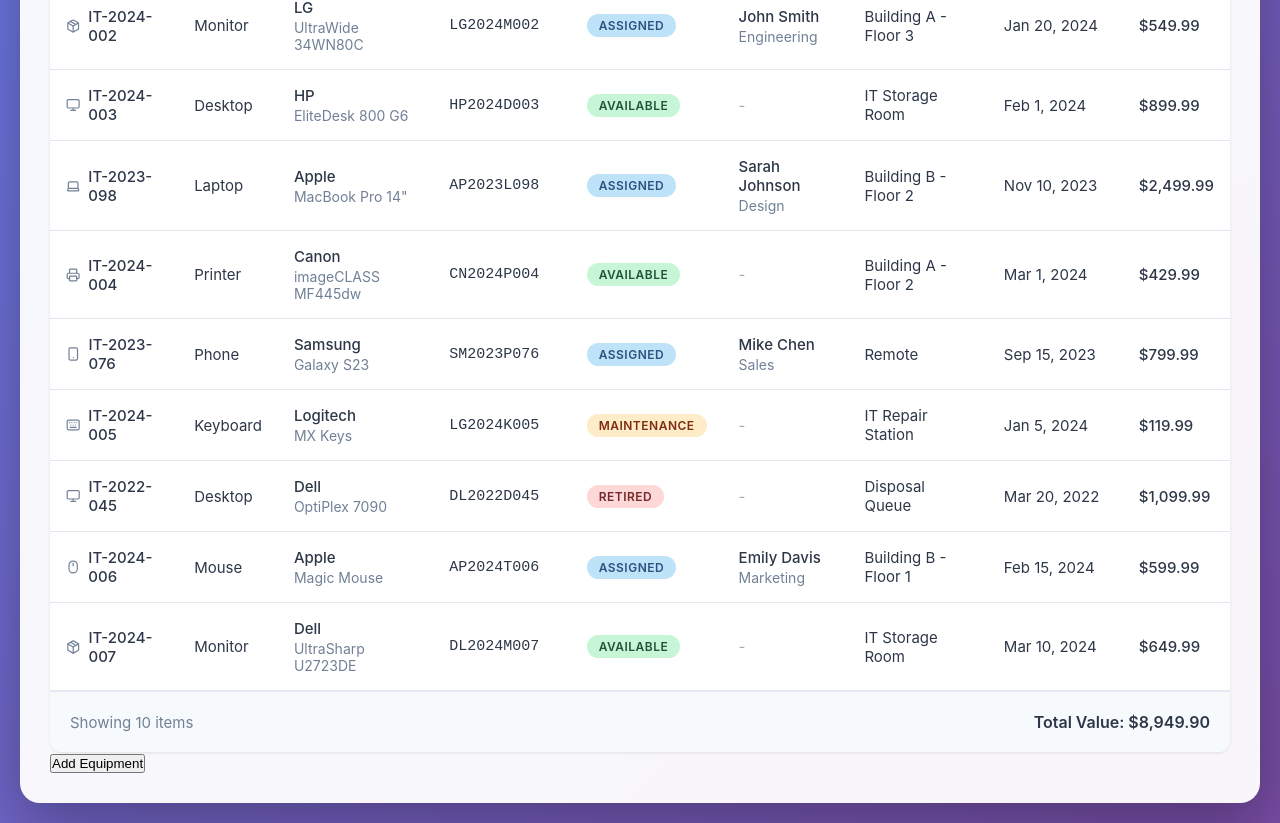
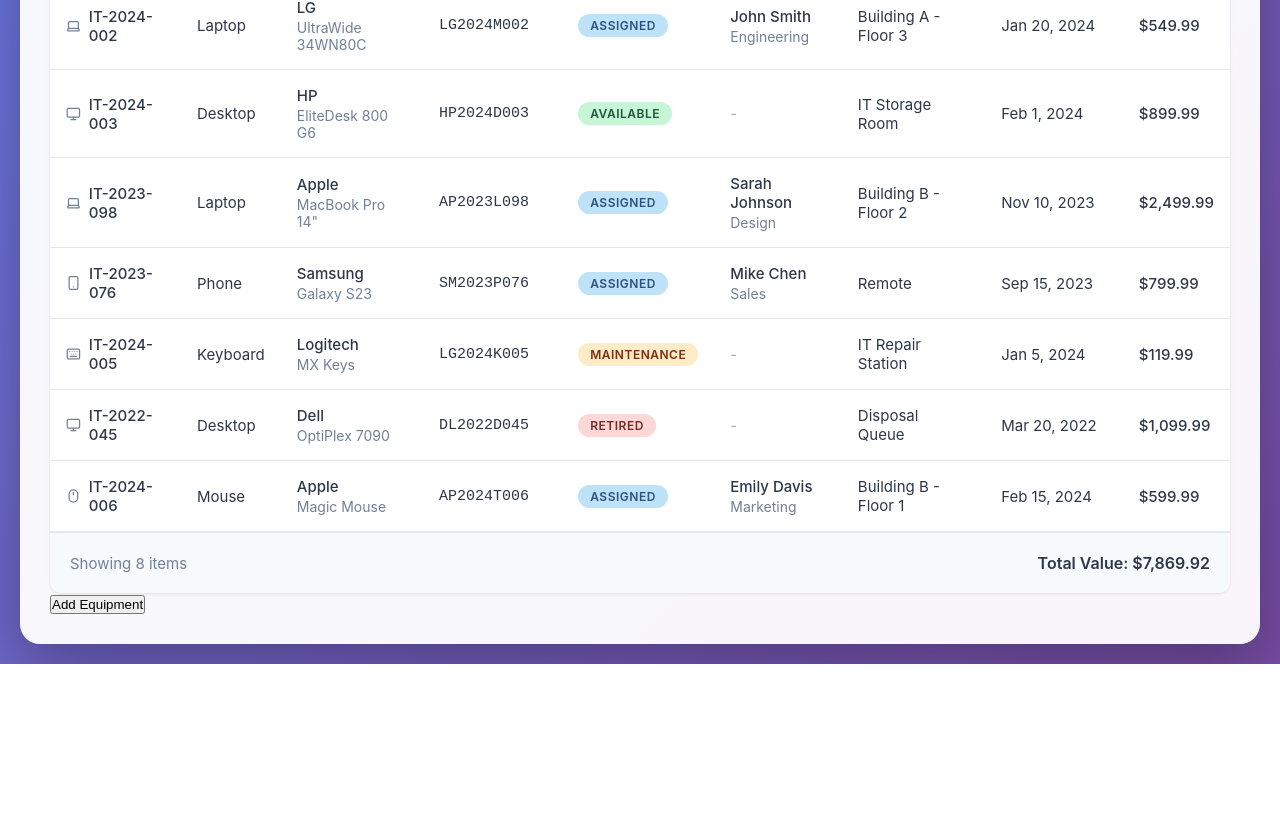
Before and after one commit to cjsachs/Management-Inventory-System, a React (Vite) app in the folder app/: page / in a window 1280 px wide. Shown: the part 537-1360 px from the top of the page. After the commit the page ends 1201 px from the top, so only its background shows below. Built offline with nearby package versions, Linux system fonts and the light colour scheme.

Commit message:
deleted printer types

```diff
--- a/app/src/App.css
+++ b/app/src/App.css
@@ -502,11 +502,10 @@
     flex-direction: column;
     gap: 10px;
     align-items: flex-start;
+    cursor: pointer;
+    transition: all 0.3s ease;
+    position: relative;
   }
-}
-  cursor: pointer;
-  transition: all 0.3s ease;
-  position: relative;
 }
 
 .tab:hover {
--- a/app/src/components/AddEquipmentForm.tsx
+++ b/app/src/components/AddEquipmentForm.tsx
@@ -51,7 +51,6 @@
     'Laptop',
     'Desktop',
     'Phone',
-    'Printer',
     'Keyboard',
     'Mouse',
   ];
--- a/app/src/components/EquipmentList.tsx
+++ b/app/src/components/EquipmentList.tsx
@@ -1,4 +1,4 @@
-import { Keyboard, Laptop, Monitor, Mouse, Package, Printer, Smartphone } from "lucide-react";
+import { Keyboard, Laptop, Monitor, Mouse, Package, Smartphone } from "lucide-react";
 import type { Equipment, EquipmentStatus, EquipmentType } from "../types/equipment";
 
 interface EquipmentListProps {
@@ -13,7 +13,6 @@
       'Laptop': Laptop,
       'Desktop': Monitor,
       'Phone': Smartphone,
-      'Printer': Printer,
       'Keyboard': Keyboard,
       'Mouse': Mouse
     };
--- a/app/src/data/sampleData.ts
+++ b/app/src/data/sampleData.ts
@@ -16,13 +16,12 @@
     location: 'Building A - Floor 3',
     purchaseDate: '2024-01-15',
     purchaseCost: 1299.99,
-    warrantyExpiry: '2027-01-15',
     notes: 'Upgraded RAM to 32GB'
   },
   {
     id: 2,
     assetTag: 'IT-2024-002',
-    type: 'Monitor',
+    type: 'Laptop',
     brand: 'LG',
     model: 'UltraWide 34WN80C',
     serialNumber: 'LG2024M002',
@@ -33,7 +32,6 @@
     location: 'Building A - Floor 3',
     purchaseDate: '2024-01-20',
     purchaseCost: 549.99,
-    warrantyExpiry: '2026-01-20',
     notes: '34-inch curved display'
   },
   {
@@ -50,7 +48,6 @@
     location: 'IT Storage Room',
     purchaseDate: '2024-02-01',
     purchaseCost: 899.99,
-    warrantyExpiry: '2027-02-01',
     notes: 'Ready for deployment'
   },
   {
@@ -67,25 +64,7 @@
     location: 'Building B - Floor 2',
     purchaseDate: '2023-11-10',
     purchaseCost: 2499.99,
-    warrantyExpiry: '2026-11-10',
     notes: 'M3 Pro chip, 18GB RAM'
-  },
-  {
-    id: 5,
-    assetTag: 'IT-2024-004',
-    type: 'Printer',
-    brand: 'Canon',
-    model: 'imageCLASS MF445dw',
-    serialNumber: 'CN2024P004',
-    status: 'available',
-    assignedTo: '',
-    employeeId: '',
-    department: '',
-    location: 'Building A - Floor 2',
-    purchaseDate: '2024-03-01',
-    purchaseCost: 429.99,
-    warrantyExpiry: '2025-03-01',
-    notes: 'Multifunction laser printer'
   },
   {
     id: 6,
@@ -101,7 +80,6 @@
     location: 'Remote',
     purchaseDate: '2023-09-15',
     purchaseCost: 799.99,
-    warrantyExpiry: '2025-09-15',
     notes: 'Company mobile device'
   },
   {
@@ -118,7 +96,6 @@
     location: 'IT Repair Station',
     purchaseDate: '2024-01-05',
     purchaseCost: 119.99,
-    warrantyExpiry: '2025-01-05',
     notes: 'Space bar needs repair'
   },
   {
@@ -135,7 +112,6 @@
     location: 'Disposal Queue',
     purchaseDate: '2022-03-20',
     purchaseCost: 1099.99,
-    warrantyExpiry: '2025-03-20',
     notes: 'Motherboard failure - to be recycled'
   },
   {
@@ -152,24 +128,6 @@
     location: 'Building B - Floor 1',
     purchaseDate: '2024-02-15',
     purchaseCost: 599.99,
-    warrantyExpiry: '2026-02-15',
     notes: '256GB WiFi model'
-  },
-  {
-    id: 10,
-    assetTag: 'IT-2024-007',
-    type: 'Monitor',
-    brand: 'Dell',
-    model: 'UltraSharp U2723DE',
-    serialNumber: 'DL2024M007',
-    status: 'available',
-    assignedTo: '',
-    employeeId: '',
-    department: '',
-    location: 'IT Storage Room',
-    purchaseDate: '2024-03-10',
-    purchaseCost: 649.99,
-    warrantyExpiry: '2027-03-10',
-    notes: '27-inch 4K USB-C Hub Monitor'
   }
 ]
--- a/app/src/types/equipment.ts
+++ b/app/src/types/equipment.ts
@@ -7,7 +7,6 @@
 export type EquipmentType =
   | 'Laptop'
   | 'Desktop'
-  | 'Printer'
   | 'Phone'
   | 'Keyboard'
   | 'Mouse';
```
